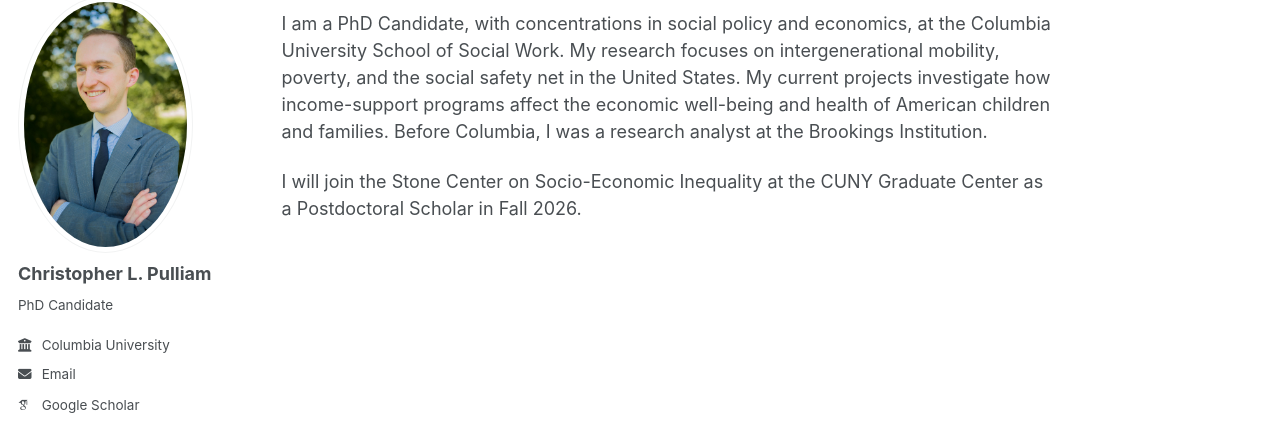
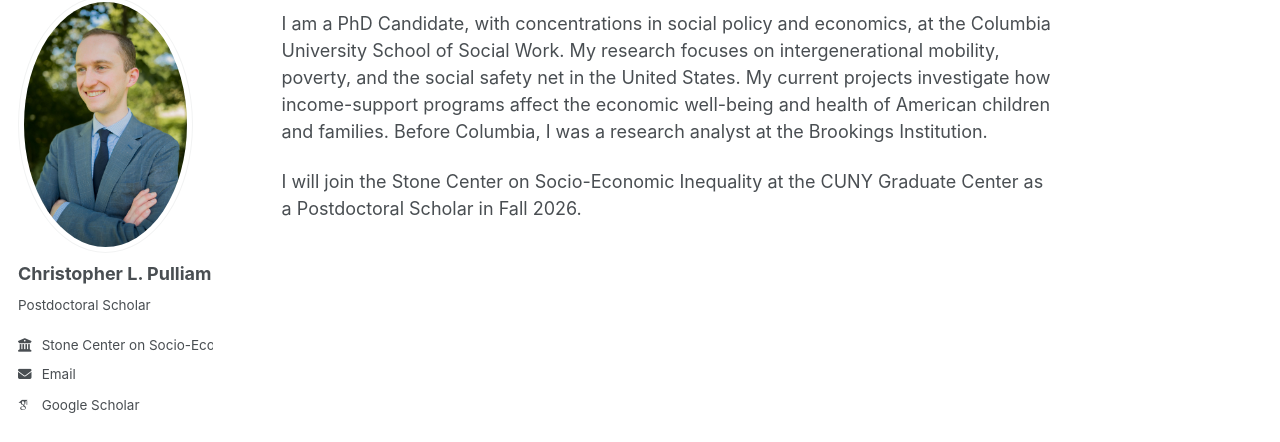
Before and after one commit to christopher-pulliam/christopher-pulliam.github.io, a Jekyll site: the page built from _pages/about.md, in a window 1280 px wide. Shown: the part 103-545 px from the top of the page. Built offline with Jekyll 4.4.1, drawn with Linux system fonts in a browser that asks for light colours; some web fonts are replaced; a script that is not in the unit is left out.

Commit message:
Update bio and employer information in config

```diff
--- a/_config.yml
+++ b/_config.yml
@@ -25,11 +25,11 @@ author:
   avatar           : "profile.png"
   name             : "Christopher L. Pulliam"
   pronouns         : # example: "she/her"
-  bio              : "PhD Candidate"
+  bio              : "Postdoctoral Scholar"
   #location         : #
-  employer         : "Columbia University"
+  employer         : "Stone Center on Socio-Economic Inequality, CUNY Graduate Center"
   uri              : # URL
-  email            : "c.pulliam@columbia.edu"
+  email            : "cpulliam@gc.cuny.edu"
 
   # Academic websites
   academia         : # URL
```
